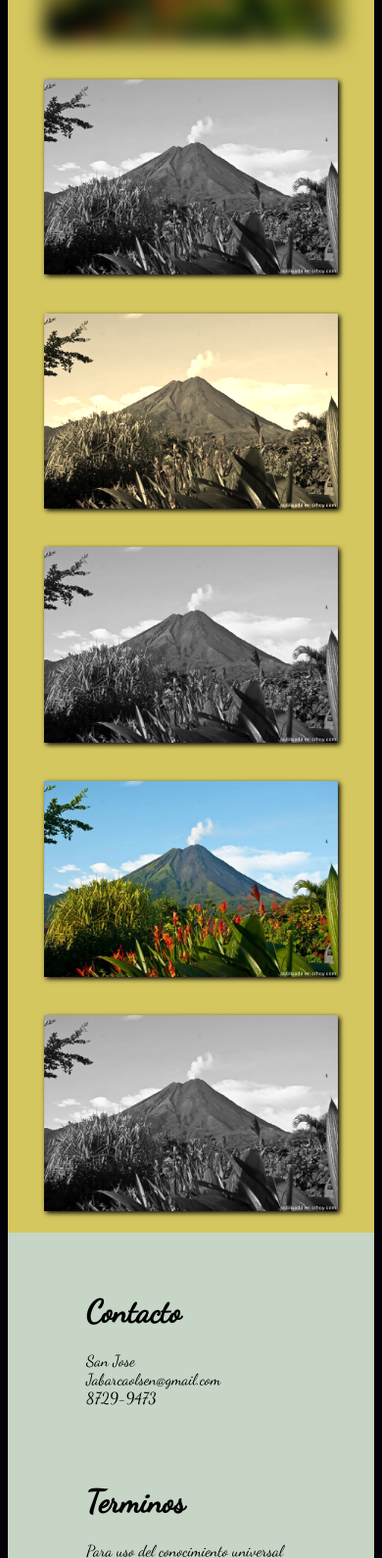
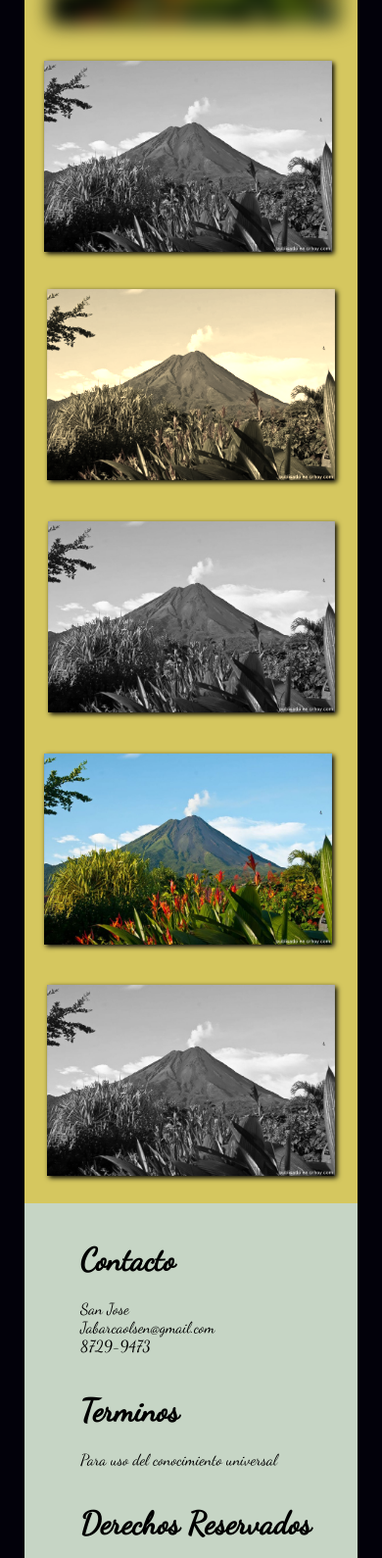
Before and after one commit to jabarcaolsen/CSS-y-Dise-o-Web-Responsive_Jose_Abarca, a plain HTML site: page enlaces/paisajes.html in a window 390 px wide. Shown: the part 353-1943 px from the top of the page at 98% size. Drawn offline with Linux system fonts and the light colour scheme.

Commit message:
Paisajes version 3.0

```diff
--- a/css/estilos.css
+++ b/css/estilos.css
@@ -14,7 +14,7 @@
 
 }
 
-@-webkit-keyframe slidein {
+@-webkit-keyframes slidein {
 
 	100%{
 		margin-top: 0%;
--- a/enlaces/css/estilos2.css
+++ b/enlaces/css/estilos2.css
@@ -5,15 +5,28 @@
 	font-family: 'Dancing Script', cursive;
 }
 
-.container {
+#container{
 	width: 900px;
 	height: 900px;
-	margin:0 auto;
+	margin: 0 auto;
+	transition-property: margin-top;
+	animation: slidein 1s;
+
 }
 
-.container div {
-	box-sizing: border-box;
-	padding: 20px;
+@-webkit-keyframes slidein {
+
+	100%{
+		margin-top: 0%;
+	}
+
+	60%{
+		margin-top: -5%;
+	}
+
+	0%{
+		margin-top: 150%;
+	}
 }
 
 .c1 {
@@ -32,12 +45,13 @@
 
 .left{
 	float: left;
-  margin-top: -50px;
+	padding-left: 20px;
 }
 
 .right{
 	float: right;
-  margin-top: -25px;
+	padding-top: 22px;
+	padding-right: 10px;
 }
 
 ul.menu {
@@ -53,7 +67,7 @@
 }
 
 ul.menu li a {
-  margin-right: 35px;
+	padding: .9em;
 	font-size: 20px;
 	color: white;
 }
@@ -62,13 +76,63 @@
   text-decoration: none;
 }
 
-.c2 {
+.c2{
+	display: inline-block;
+	overflow: hidden;
+	padding: 2%;
 	background-color: #d5c75f;
-  height:auto;
 }
 
-article
-{
+.img1,.img2,.img3,.img4,.img5,.img6{
+	width: 200%;
+	height: 175%;
+	}
+
+	.col1,.col2,.col3,.col4,.col5,.col6{
+			width: 25%;
+			height: 25%;
+	}
+
+.col1{
+	order: 1;
+	float: left;
+	margin-left: -40px;
+}
+
+.col2{
+	order: 2;
+	float: left;
+	margin-left: 80px;
+}
+
+.col3{
+	order: 3;
+	float: right;
+	margin-right: 90px;
+}
+
+.col4{
+	float: left;
+	order: 4;
+	margin-left: -40px;
+	margin-top: -50px;
+}
+
+.col5{
+	float: left;
+	margin-left: 80px;
+	margin-top: -50px;
+	order: 5;
+}
+
+.col6{
+	order: 6;
+	float: right;
+	margin-top: -50px;
+	margin-right: 90px;
+}
+
+article{
 	box-sizing: border-box;
 	padding: 5%;
 	}
@@ -95,7 +159,7 @@
   }
 
   .c3 {
-		margin-top: -20px;
+		margin-top: -27px;
     height: 100%;
   	width: 100%;
   	color: black;
@@ -104,6 +168,36 @@
     border-bottom-right-radius:10px;
   	box-sizing: border-box;
   	font-size: 0.8em;
+  }
+
+	.c3 {
+		width: 100%;
+		display: flex;
+		padding: 5%;
+	}
+
+	.case1{
+		float: left;
+		width: 100%;
+		order: 1;
+	}
+
+	.case2{
+		float: left;
+		width: 100%;
+		order: 2;
+	}
+
+	.case3{
+		float: right;
+		width: 100%;
+		order: 3;
+	}
+
+	.case4{
+		float: right;
+		width: 100%;
+		order: 4;
 	}
 
   .ft1{
@@ -125,9 +219,27 @@
 			width: 100%;
 		}
 
+		#container{
+			width: 800px;
+			height: 800px;
+			margin: 0 auto;
+		}
+
+		.left{
+			float: left;
+			padding-left: 20px;
+		}
+
+		.right{
+			float: right;
+			padding-top: 22px;
+			padding-right: 10px;
+		}
+
     .c2{
       display: inline-block;
       overflow: hidden;
+			padding: 2%;
     }
 
     .img1,.img2,.img3,.img4,.img5,.img6{
@@ -182,6 +294,7 @@
     .c3 {
     	width: 100%;
     	display: flex;
+			padding: 5%;
     }
 
     .case1{
@@ -215,12 +328,65 @@
   		width: 100%;
     }
 
+		#container{
+			width: 340px;
+			height: 340px;
+		}
+
 		.c1{
 			height: 150px;
 		}
 
-    	article{
-    		height: 100px
+		.left{
+			padding-left: 20px;
+		}
+
+		.right{
+			margin-top: -20px;
+			padding-right: 15px;
+		}
+
+		.c2{
+			display: inline-block;
+			width: auto;
+			height: auto;
+		}
+
+		.col1{
+      order: 1;
+      float: left;
+			margin-left: 3px;
+    }
+
+    .col2{
+      order: 2;
+      float: left;
+			margin-left: -3px;
+    }
+
+    .col3{
+      order: 3;
+      float: left;
+    }
+
+    .col4{
+      float: left;
+      order: 4;
+			margin-top: 3px;
+			margin-left: 0.5px;
+    }
+
+    .col5{
+      float: left;
+      order: 5;
+			margin-top: 3px;
+			margin-left: -3px;
+    }
+
+    .col6{
+      order: 6;
+      float: left;
+			margin-top: 3px;
     }
 
 		.img1,.img2,.img3,.img4,.img5,.img6{
@@ -231,6 +397,12 @@
     .col1,.col2,.col3,.col4,.col5,.col6{
   		width: 100%;
     	height: 100%;
+    }
+
+		.c3{
+			display: inline-block;
+			margin-top: -7px;
+			padding: 5%;
 		}
 
       .case1{
--- a/enlaces/paisajes.html
+++ b/enlaces/paisajes.html
@@ -7,32 +7,7 @@
   <title>Paisajes</title>
   <link href="css/estilos2.css" type="text/css" rel="stylesheet">
   <link href="https://fonts.googleapis.com/css?family=Dancing+Script" rel="stylesheet">
-  <style media="screen">
 
-  #container{
-    width:  auto;
-    height:  auto;
-    margin: 0 auto;
-    transition-property: margin-top;
-    animation: slidein 1s;
-
-  }
-
-  @-webkit-keyframes slidein {
-
-    100%{
-      margin-top: 0%;
-    }
-
-    60%{
-      margin-top: -5%;
-    }
-
-    0%{
-      margin-top: 150%;
-    }
-  }
-  </style>
 </head>
 
 <body>
```
Lines whose indentation alone changed are shown as unchanged.
